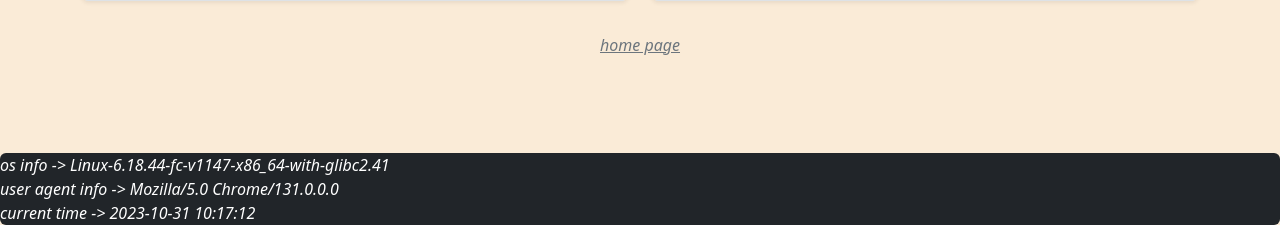
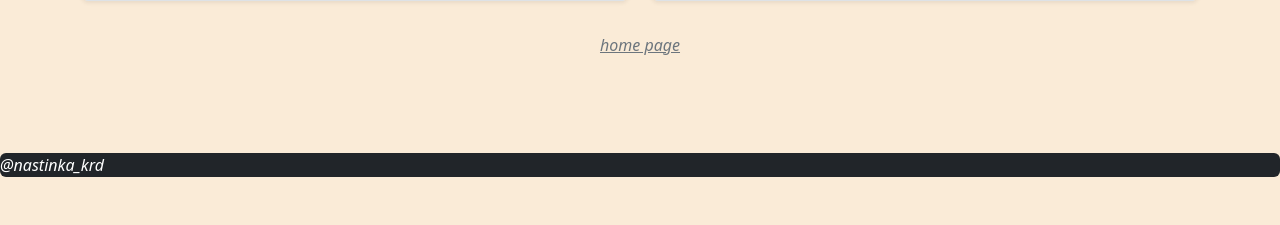
Before and after one commit to nastinkaKrd/pythonFlask, a Flask app: page /hard_skills in a window 1280 px wide. Shown: the part 773-998 px from the top of the page. After the commit the page ends 950 px from the top, so only its background shows below. Run offline with Flask 3, Linux system fonts and the light colour scheme.

Commit message:
update lab5 (using wtf forms)

```diff
--- a/app/templates/about.html
+++ b/app/templates/about.html
@@ -10,3 +10,8 @@
 {% block marg %}
     <span class="centered2"><a href="{{ url_for('home') }}" class="fst-italic link-secondary">home page</a></span>
 {% endblock %}
+{% block footer %}
+    <div>
+        <p class="display-10 fst-italic">@nastinka_krd</p>
+    </div>
+{% endblock %}
--- a/app/templates/hard-skills.html
+++ b/app/templates/hard-skills.html
@@ -19,3 +19,8 @@
 {% block marg %}
     <span class="centered2"><a href="{{ url_for('home') }}" class="fst-italic link-secondary">home page</a></span>
 {% endblock %}
+{% block footer %}
+    <div>
+        <p class="display-10 fst-italic">@nastinka_krd</p>
+    </div>
+{% endblock %}
--- a/app/templates/home.html
+++ b/app/templates/home.html
@@ -58,9 +58,11 @@
     {% endblock %}
     <footer class="pt-4 my-md-5 pt-md-5">
         <div class="rounded text-bg-dark">
+            {% block footer %}
             <div>
                 <p class="display-10 fst-italic">os info -> {{ os_info }}  <br>user agent info -> {{ user_agent_info }} <br>current time -> {{ current_time }}</p>
             </div>
+            {% endblock %}
         </div>
     </footer>
 </body>
--- a/app/templates/skill.html
+++ b/app/templates/skill.html
@@ -17,3 +17,8 @@
     <div class="marg"></div>
     <span class="centered2"><a href="{{ url_for('home') }}" class="fst-italic link-secondary">home page</a></span>
 {% endblock %}
+{% block footer %}
+    <div>
+        <p class="display-10 fst-italic">@nastinka_krd</p>
+    </div>
+{% endblock %}
--- a/app/templates/soft-skills.html
+++ b/app/templates/soft-skills.html
@@ -20,3 +20,8 @@
     <div class="marg"></div>
     <span class="centered2"><a href="{{ url_for('home') }}" class="fst-italic link-secondary">home page</a></span>
 {% endblock %}
+{% block footer %}
+    <div>
+        <p class="display-10 fst-italic">@nastinka_krd</p>
+    </div>
+{% endblock %}
--- a/app/views.py
+++ b/app/views.py
@@ -11,36 +11,34 @@ my_hard_skills = ["Java", "Spring", "OOD", "Rest api", "MySql", "Postgresql", "P
 
 cookies = []
 
+nav_links = [
+    {"text": "Home page", "url": "home"},
+    {"text": "About me", "url": "about"},
+    {"text": "My soft skills", "url": "soft_skills"},
+    {"text": "My hard skills", "url": "hard_skills"},
+    {"text": "Form page", "url": "login"},
+]
 
 @app.route('/')
 def home():
     os_info = platform.platform()
     user_agent_info = request.headers.get('User-Agent')
     current_time = datetime.now().strftime("%Y-%m-%d %H:%M:%S")
-    return render_template("home.html", os_info=os_info, user_agent_info=user_agent_info, current_time=current_time)
+    return render_template("home.html", os_info=os_info, user_agent_info=user_agent_info, current_time=current_time, nav_links=nav_links)
 
 
 @app.route('/about')
 def about():
-    os_info = platform.platform()
-    user_agent_info = request.headers.get('User-Agent')
-    current_time = datetime.now().strftime("%Y-%m-%d %H:%M:%S")
-    return render_template("about.html", os_info=os_info, user_agent_info=user_agent_info, current_time=current_time)
+    return render_template("about.html")
 
 
 @app.route('/soft_skills', defaults={'idx': None})
 @app.route('/soft_skills/<int:idx>')
 def soft_skills(idx):
-    os_info = platform.platform()
-    user_agent_info = request.headers.get('User-Agent')
-    current_time = datetime.now().strftime("%Y-%m-%d %H:%M:%S")
-
     if idx is None:
-        return render_template("soft-skills.html", soft_skills=my_soft_skills, os_info=os_info,
-                               user_agent_info=user_agent_info, current_time=current_time)
+        return render_template("soft-skills.html", soft_skills=my_soft_skills)
     elif 0 <= idx <= len(my_soft_skills):
-        return render_template("skill.html", skill=my_soft_skills[idx - 1], index=idx, hard_skills=my_hard_skills,
-                               os_info=os_info, user_agent_info=user_agent_info, current_time=current_time)
+        return render_template("skill.html", skill=my_soft_skills[idx - 1], index=idx, soft_skills=my_soft_skills)
     else:
         return "Skill not found"
 
@@ -48,33 +46,23 @@ def soft_skills(idx):
 @app.route('/hard_skills', defaults={'idx': None})
 @app.route('/hard_skills/<int:idx>')
 def hard_skills(idx):
-    os_info = platform.platform()
-    user_agent_info = request.headers.get('User-Agent')
-    current_time = datetime.now().strftime("%Y-%m-%d %H:%M:%S")
-
     if idx is None:
-        return render_template("hard-skills.html", hard_skills=my_hard_skills, os_info=os_info,
-                               user_agent_info=user_agent_info, current_time=current_time)
+        return render_template("hard-skills.html", hard_skills=my_hard_skills)
     elif 0 <= idx <= len(my_hard_skills):
-        return render_template("skill.html", skill=my_hard_skills[idx - 1], index=idx, hard_skills=my_hard_skills,
-                               os_info=os_info, user_agent_info=user_agent_info, current_time=current_time)
+        return render_template("skill.html", skill=my_hard_skills[idx - 1], index=idx, hard_skills=my_hard_skills)
     else:
         return "Skill not found"
 
 
 @app.route('/info')
 def info():
-    os_info = platform.platform()
-    user_agent_info = request.headers.get('User-Agent')
-    current_time = datetime.now().strftime("%Y-%m-%d %H:%M:%S")
     user = session.get('username')
     form_logout = LogoutForm()
     form_change_password = ChangePasswordForm()
     form_add_cookie = AddCookieForm()
     form_delete_cookie = DeleteCookieForm()
     form_delete_all_cookies = DeleteAllCookiesForm()
-    return render_template("info.html", cookies=cookies, name=user, os_info=os_info,
-                           user_agent_info=user_agent_info, current_time=current_time, form_add_cookie=form_add_cookie,
+    return render_template("info.html", cookies=cookies, name=user, form_add_cookie=form_add_cookie,
                            form_delete_cookie=form_delete_cookie, form_delete_all_cookies=form_delete_all_cookies,
                            form_logout=form_logout,
                            form_change_password=form_change_password)
@@ -155,23 +143,19 @@ def change_password():
 
 @app.route("/login-form", methods=['GET', 'POST'])
 def login():
-    os_info = platform.platform()
-    user_agent_info = request.headers.get('User-Agent')
-    current_time = datetime.now().strftime("%Y-%m-%d %H:%M:%S")
     form_main = LoginForm()
     if request.method == "POST":
-        if form_main.validate_on_submit():
-            username = form_main.username.data
-            password = form_main.password.data
-            remember = form_main.remember.data
+        username = form_main.username.data
+        password = form_main.password.data
+        remember = form_main.remember.data
+        if session.get('password') and session.get("username"):
+            if session.get('password') == password and session.get("username") == username:
+                return redirect(url_for("info"))
+        else:
             with open('app\\dataJson.json', 'r') as json_file:
                 data = json.load(json_file)
             if 'name' in data and 'password' in data:
-                if session.get('password') and session.get("username"):
-                    if session.get('password') == password and session.get("username") == username:
-                        flash("You are logged in successfully", category="success")
-                        return redirect(url_for("info"))
-                elif data['name'] == username and data['password'] == password:
+                if data['name'] == username and data['password'] == password:
                     if remember:
                         session["username"] = username
                         session["password"] = password
@@ -181,4 +165,5 @@ def login():
                     return redirect(url_for("info"))
                 else:
                     flash("You aren't logged in", category="danger")
-    return render_template("login.html", form_main=form_main, os_info=os_info, user_agent_info=user_agent_info, current_time=current_time)
+
+    return render_template("login.html", form_main=form_main)
```
Also changed, not shown: app/templates/info.html (+6 -19 lines), app/templates/login.html (+6 -20 lines), app/templates/nav.html (+8 -10 lines).
